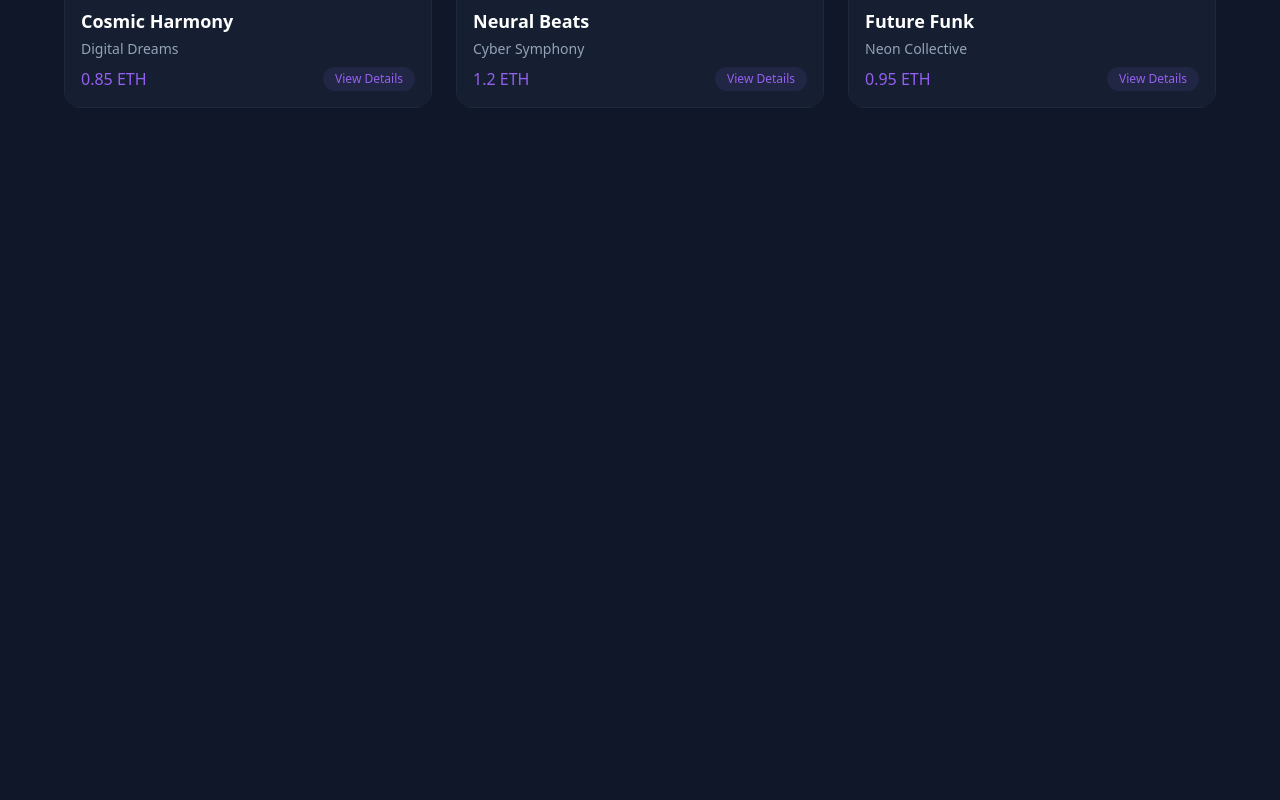
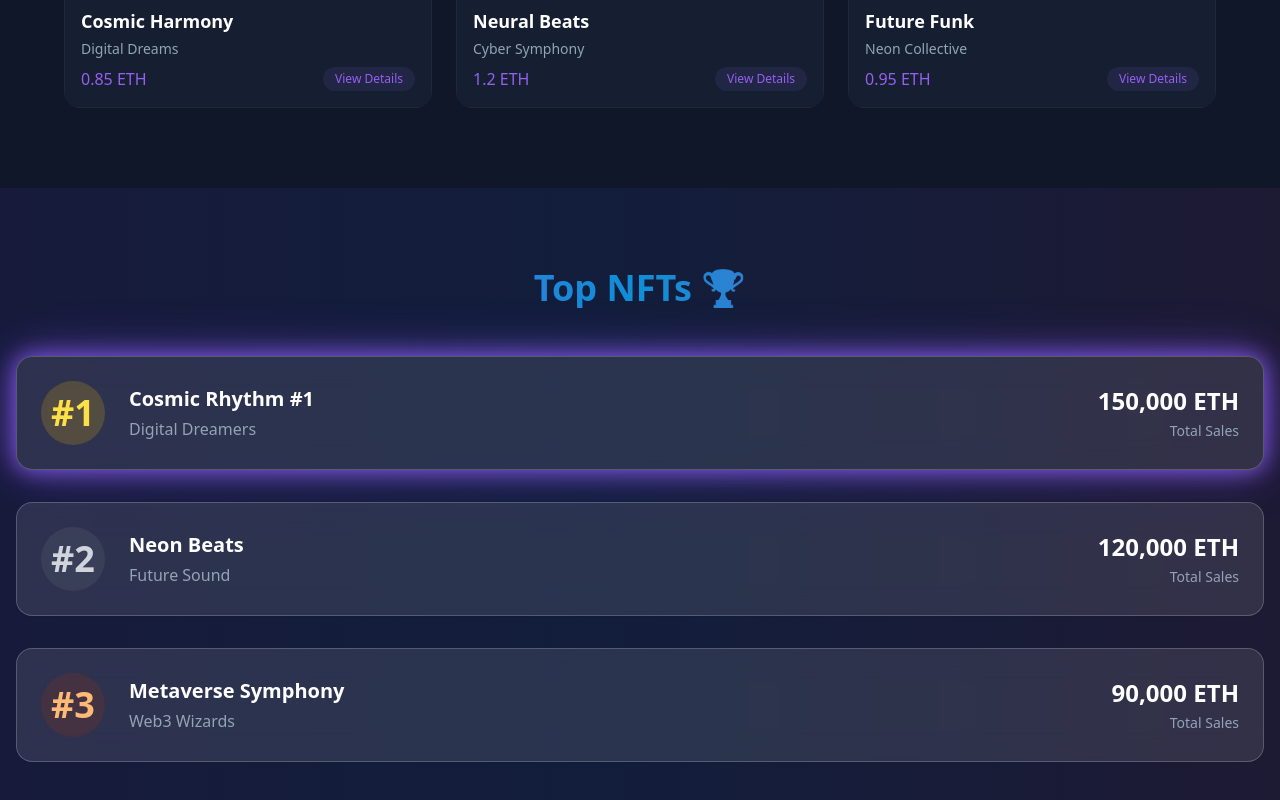
Before and after one commit to KartikXx/soundchain-galaxy, a React (Vite) app: page / in a window 1280 px wide. Shown: the part 1324-2124 px from the top of the page. Before the commit the page ends 1512 px from the top, so only its background shows below. Built offline with nearby package versions, Linux system fonts and the light colour scheme.

Commit message:
Add leaderboard feature
Implement the leaderboard feature along with current upgrades to enhance the application functionality.
[skip gpt_engineer]

```diff
--- /dev/null
+++ b/src/components/TopNFTLeaderboard.tsx
@@ -0,0 +1,102 @@
+import { motion } from "framer-motion";
+import { Card } from "./ui/card";
+import { cn } from "@/lib/utils";
+
+interface NFT {
+  id: number;
+  rank: number;
+  name: string;
+  artist: string;
+  sales: number;
+  image: string;
+}
+
+const dummyNFTs: NFT[] = [
+  {
+    id: 1,
+    rank: 1,
+    name: "Cosmic Rhythm #1",
+    artist: "Digital Dreamers",
+    sales: 150000,
+    image: "/placeholder.svg"
+  },
+  {
+    id: 2,
+    rank: 2,
+    name: "Neon Beats",
+    artist: "Future Sound",
+    sales: 120000,
+    image: "/placeholder.svg"
+  },
+  {
+    id: 3,
+    rank: 3,
+    name: "Metaverse Symphony",
+    artist: "Web3 Wizards",
+    sales: 90000,
+    image: "/placeholder.svg"
+  }
+];
+
+const TopNFTLeaderboard = () => {
+  return (
+    <section className="py-20 relative overflow-hidden">
+      {/* Background Effect */}
+      <div className="absolute inset-0 bg-gradient-to-r from-purple-900/20 via-blue-900/20 to-pink-900/20 animate-gradient" />
+
+      <div className="container mx-auto px-4">
+        <motion.h2
+          initial={{ opacity: 0, y: 20 }}
+          animate={{ opacity: 1, y: 0 }}
+          className="text-4xl font-bold text-center mb-12 gradient-text"
+        >
+          Top NFTs 🏆
+        </motion.h2>
+
+        <div className="grid gap-8">
+          {dummyNFTs.map((nft) => (
+            <motion.div
+              key={nft.id}
+              initial={{ opacity: 0, scale: 0.9 }}
+              animate={{ opacity: 1, scale: 1 }}
+              whileHover={{ scale: 1.02 }}
+              transition={{ type: "spring", stiffness: 200, damping: 20 }}
+            >
+              <Card className={cn(
+                "p-6 nft-card glass",
+                nft.rank === 1 ? "animate-glow border-yellow-500/50" :
+                nft.rank === 2 ? "border-gray-400/50" :
+                "border-orange-800/50"
+              )}>
+                <div className="flex items-center gap-6">
+                  <div className={cn(
+                    "text-4xl font-bold w-16 h-16 flex items-center justify-center rounded-full",
+                    nft.rank === 1 ? "bg-yellow-500/20 text-yellow-300" :
+                    nft.rank === 2 ? "bg-gray-500/20 text-gray-300" :
+                    "bg-orange-800/20 text-orange-300"
+                  )}>
+                    #{nft.rank}
+                  </div>
+
+                  <div className="flex-1">
+                    <h3 className="text-xl font-bold mb-1">{nft.name}</h3>
+                    <p className="text-muted-foreground">{nft.artist}</p>
+                  </div>
+
+                  <div className="text-right">
+                    <div className="text-2xl font-bold mb-1">
+                      {nft.sales.toLocaleString()} ETH
+                    </div>
+                    <p className="text-sm text-muted-foreground">Total Sales</p>
+                  </div>
+                </div>
+              </Card>
+            </motion.div>
+          ))}
+        </div>
+      </div>
+    </section>
+  );
+};
+
+export default TopNFTLeaderboard;
--- a/src/index.css
+++ b/src/index.css
@@ -51,6 +51,11 @@
   .animate-glow {
     animation: glow 2s ease-in-out infinite alternate;
   }
+
+  .animate-gradient {
+    animation: gradient 8s linear infinite;
+    background-size: 200% 200%;
+  }
 }
 
 @keyframes glow {
@@ -63,6 +68,18 @@
     box-shadow: 0 0 20px rgba(139, 92, 246, 0.8),
                 0 0 40px rgba(139, 92, 246, 0.5),
                 0 0 60px rgba(139, 92, 246, 0.2);
+  }
+}
+
+@keyframes gradient {
+  0% {
+    background-position: 0% 50%;
+  }
+  50% {
+    background-position: 100% 50%;
+  }
+  100% {
+    background-position: 0% 50%;
   }
 }
 
--- a/src/pages/Index.tsx
+++ b/src/pages/Index.tsx
@@ -2,6 +2,7 @@ import Hero from "../components/Hero";
 import FeaturedNFTs from "../components/FeaturedNFTs";
 import AnimatedBackground from "../components/AnimatedBackground";
 import Navigation from "../components/Navigation";
+import TopNFTLeaderboard from "../components/TopNFTLeaderboard";
 
 const Index = () => {
   return (
@@ -10,6 +11,7 @@ const Index = () => {
       <Navigation />
       <Hero />
       <FeaturedNFTs />
+      <TopNFTLeaderboard />
     </main>
   );
 };
```
